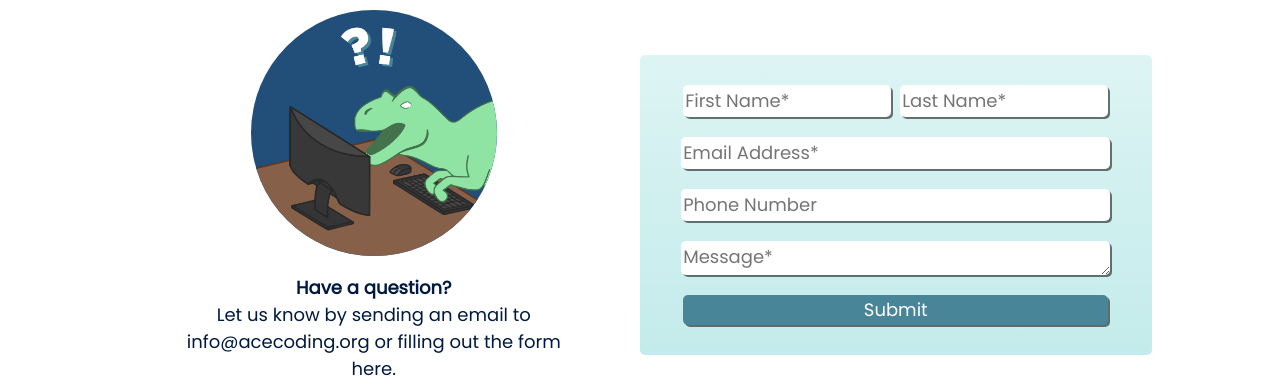
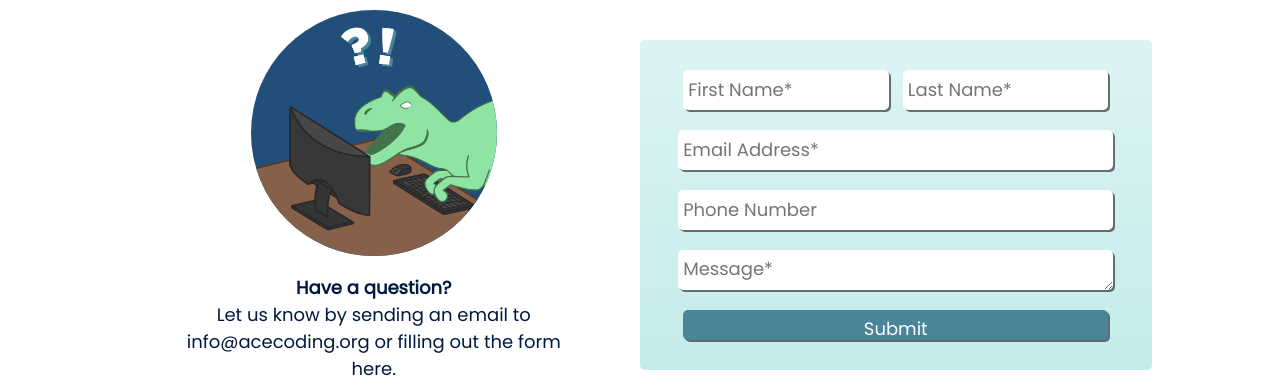
Before and after one commit to kethan1/ace-coding-website, a Nuxt app: page / in a window 1280 px wide. Shown: the part 2524-2914 px from the top of the page. Built offline with nearby package versions, Linux system fonts and the light colour scheme.

Commit message:
Fix padding in certain sections

```diff
--- a/components/Contact.vue
+++ b/components/Contact.vue
@@ -164,6 +164,7 @@ export default {
   background-color: #FFFFFF;
   transition: background-color 0.25s;
   resize: vertical;
+  padding: 5px;
 }
 .form input:focus,
 .form textarea:focus {
@@ -189,7 +190,7 @@ export default {
   justify-content: space-between;
 }
 .input-group > * {
-  width: 48%;
+  width: 46%;
 }
 @media only screen and (min-width: 851px) {
   .form > * {
--- a/components/Join.vue
+++ b/components/Join.vue
@@ -28,14 +28,14 @@ export default {
 
 <style>
 .join-form {
-  width: min(800px, 100%);
+  width: min(640px, 100%);
   height: 600px;
   border-radius: 10px;
   background: #EDEDF3;
 }
 .description {
   text-align: center;
-  width: min(800px, 100%);
+  width: min(640px, 100%);
   font-size: 18px;
 }
 .description a {
```
